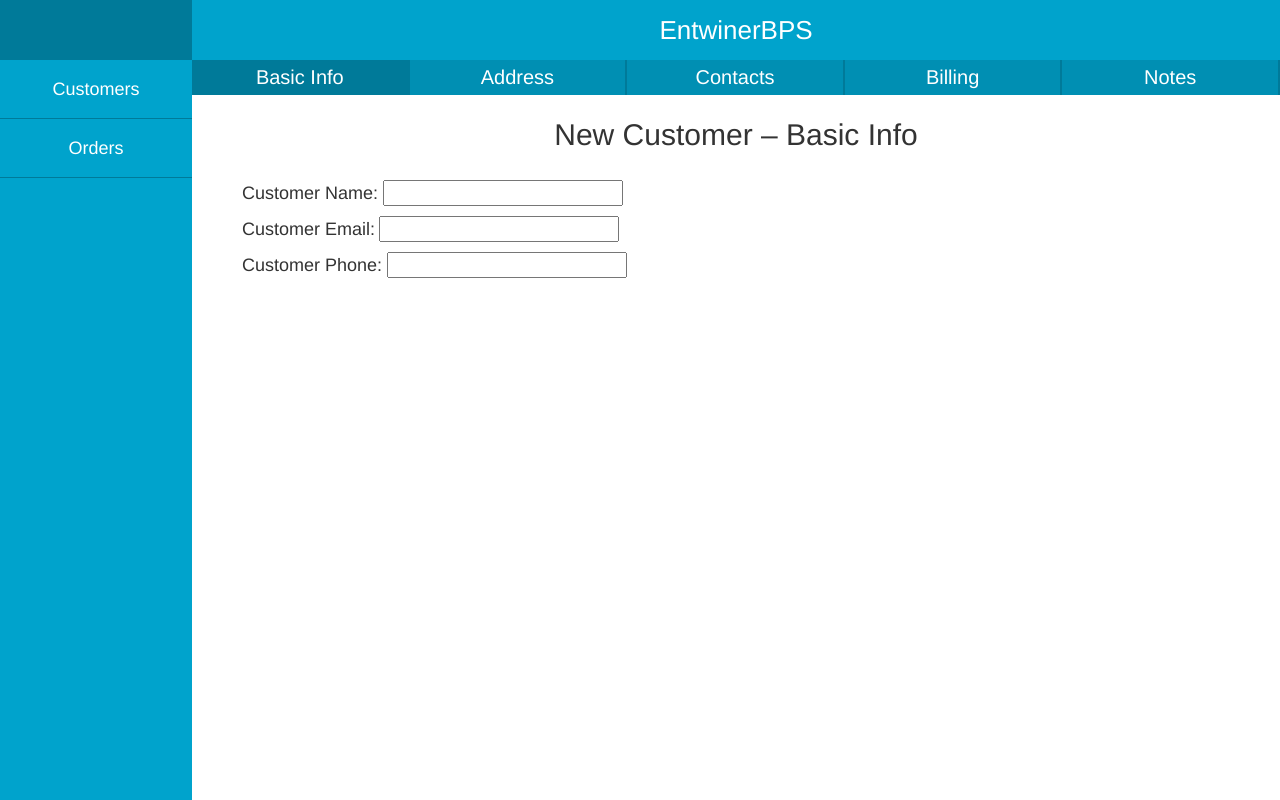
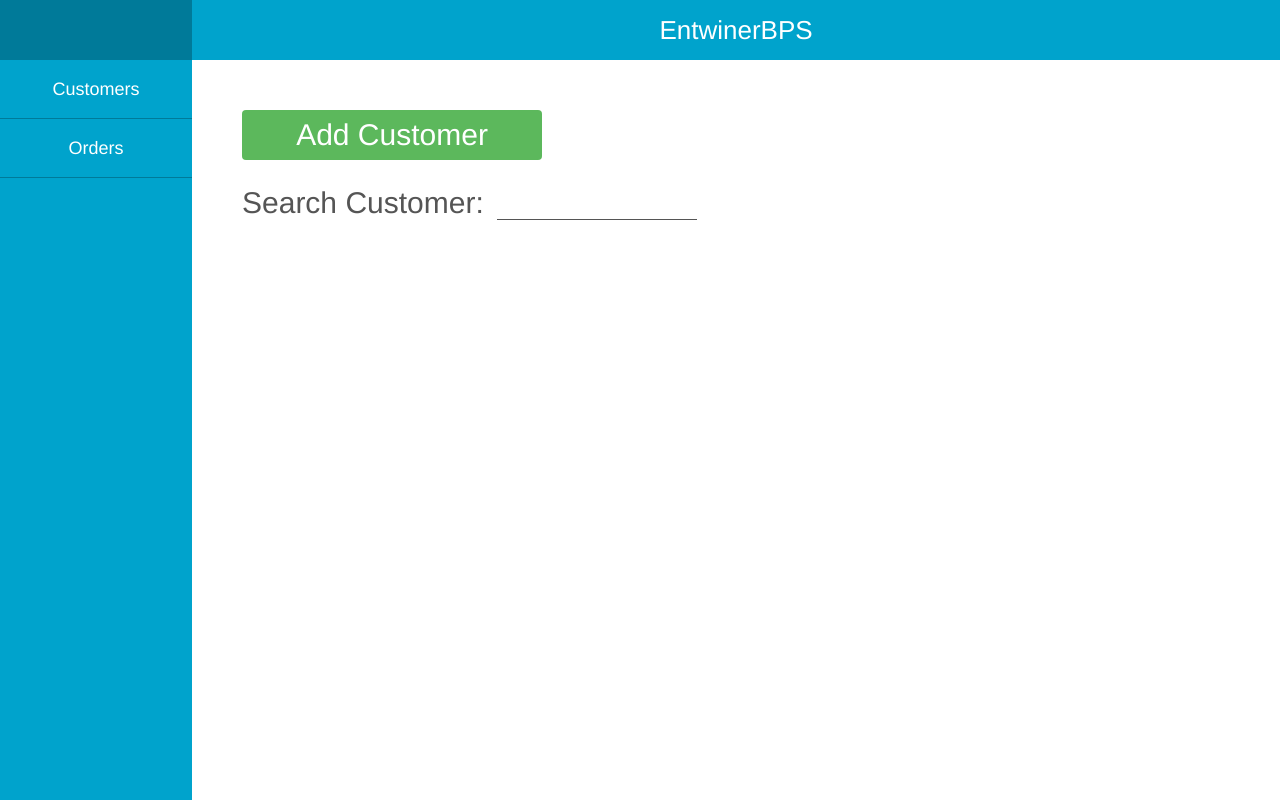
Before and after one commit to Ad-Mora/BPS, a Django app: page /home/ in a window 1280 px wide. Run offline with Django 3.2, Linux system fonts and the light colour scheme.

Commit message:
Created basic options menu in HTML/CSS

```diff
--- a/BPSApp/static/BPSApp/CSS/homepage.css
+++ b/BPSApp/static/BPSApp/CSS/homepage.css
@@ -48,7 +48,50 @@ body{
     height: 60px;
 }
 
-/*----------Tab Bar----------*/
+/*----------Option Menu----------*/
+.add-customer{
+    margin-top: 50px;
+    margin-left: 50px;
+    width: 300px;
+    height: 50px;
+    line-height: 50px;
+    text-align: center;
+    font-size: 30px;
+    font-weight: 500;
+    color: white;
+    background-color: #5cb85c;
+    border-radius: 4px;
+}
+.search-customer{
+    margin-top: 25px;
+    margin-left: 50px;
+    height: 35px;
+    width: 455px;
+}
+.search-customer-label{
+    display: inline-block;
+    line-height: 35px;
+    font-size: 30px;
+    font-weight: 500;
+    color: #555555;
+}
+.search-customer-box{
+    float: right;
+    display: inline-block;
+    width: 200px;
+    height: 35px;
+    font-size: 26px;
+    color: #555555;
+    border: none;
+    border-bottom: 1px solid #555555;
+    outline: none;
+    box-sizing: border-box;
+}
+
+/*----------Tab Display----------*/
+.tab-display{
+    display: none;
+}
 .tab-item{
     display: inline-block;
     width: 20%;
--- a/BPSApp/templates/BPSApp/homepage.html
+++ b/BPSApp/templates/BPSApp/homepage.html
@@ -23,6 +23,13 @@
   <p class="sidebar-item-title">Orders</p>
 </div>
 
+<p class="add-customer">Add Customer</p>
+<div class="search-customer">
+  <p class="search-customer-label">Search Customer:</p><!--
+  --><input class="search-customer-box">
+</div>
+
+<div class="tab-display">
   <p class="tab-item">Basic Info</p><!--
   --><p class="tab-item">Address</p><!--
   --><p class="tab-item">Contacts</p><!--
@@ -62,6 +69,7 @@
   <div class="notes-page">
     <p class="content-header">New Customer – Notes</p>
   </div>
+</div>
 
 <script type="text/javascript" src="{%  static "BPSApp/JS/tabs.js" %}"></script>
 
```
Also changed, not shown: BPSApp/static/BPSApp/JS/tabs.js (line endings or trailing spaces). Lines whose indentation alone changed are shown as unchanged.
